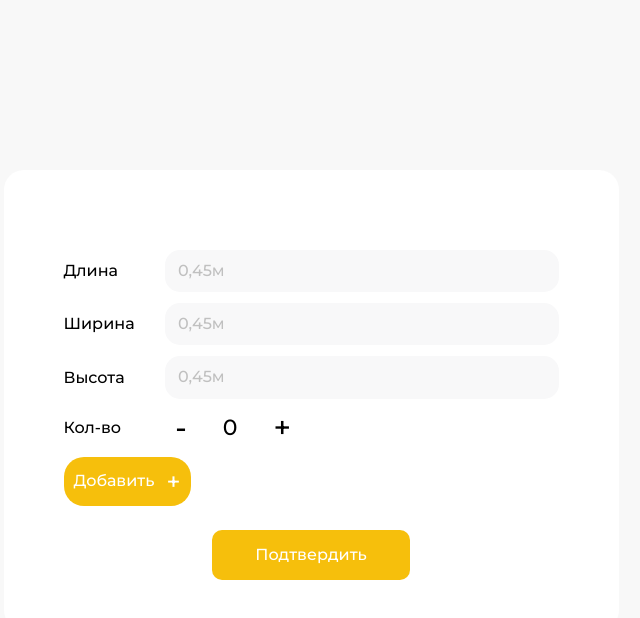
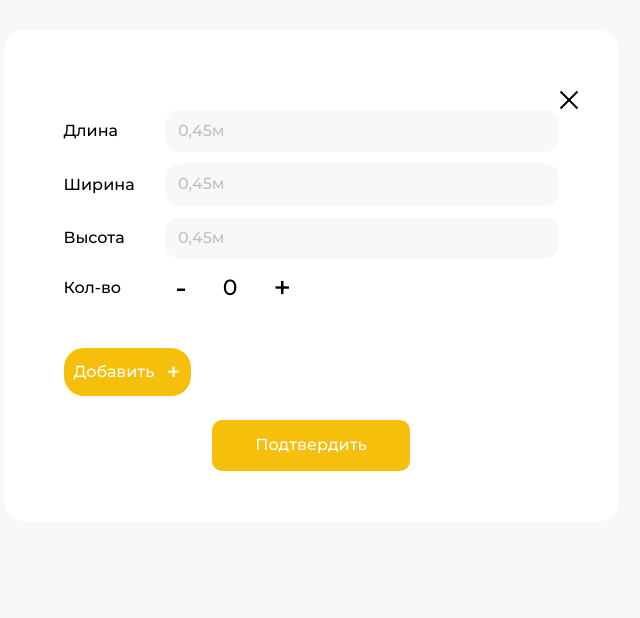
Before and after one commit to akezhanbexeitov/form, a React (Vite) app: page / in a window 1280 px wide. Shown: the top 618 px of the page, without its empty margins (329-969 px from the left). Built offline with nearby package versions, Linux system fonts and the light colour scheme.

Commit message:
Create DImensions component and add delete cross button

```diff
--- a/package.json
+++ b/package.json
@@ -12,7 +12,8 @@
   "dependencies": {
     "react": "^18.2.0",
     "react-dom": "^18.2.0",
-    "react-router-dom": "^5.2.1"
+    "react-router-dom": "^5.2.1",
+    "uuidv4": "^6.2.13"
   },
   "devDependencies": {
     "@types/react": "^18.0.28",
--- a/src/app/App.module.css
+++ b/src/app/App.module.css
@@ -5,8 +5,7 @@ body {
 
 .wrapper {
   width: 80%;
-  height: 100vh;
-  padding: 10px 15px;
+  padding: 30px 15px;
   margin: 0 auto;
   box-sizing: border-box;
   display: flex;
--- /dev/null
+++ b/src/dimensions/Dimensions.jsx
@@ -0,0 +1,70 @@
+/* eslint-disable react/prop-types */
+import dimensionsStyles from './Dimensions.module.css'
+import { useState } from 'react'
+
+const Dimensions = (props) => {
+    const { handleDelete, id } = props
+    let [length, setLength] = useState(null)
+    let [width, setWidth] = useState(null)
+    let [height, setHeight] = useState(null)
+    let [count, setCount] = useState(0)
+
+    const handleIncrement = () => {
+        setCount(++count)
+    }
+
+    const handleDecrement = () => {
+        if (count > 0) {
+            setCount(--count)
+        }
+    }
+
+    // console.log(length, width, height)
+    // console.log(id)
+
+    return (
+        <div className={dimensionsStyles.container}>
+            <div className={dimensionsStyles.item}>
+                <label className={dimensionsStyles.label} htmlFor="length">Длина</label>
+                <input
+                    className={dimensionsStyles.input}
+                    type="number"
+                    name="length"
+                    placeholder='0,45м'
+                    onChange={(e) => setLength(e.target.value)}
+                />
+            </div>
+            <div className={dimensionsStyles.item}>
+                <label className={dimensionsStyles.label} htmlFor="width">Ширина</label>
+                <input
+                    className={dimensionsStyles.input}
+                    type="number"
+                    name="width"
+                    placeholder='0,45м'
+                    onChange={(e) => setWidth(e.target.value)}
+                />
+            </div>
+            <div className={dimensionsStyles.item}>
+                <label className={dimensionsStyles.label} htmlFor="height">Высота</label>
+                <input
+                    className={dimensionsStyles.input}
+                    type="number"
+                    name="height"
+                    placeholder='0,45м'
+                    onChange={(e) => setHeight(e.target.value)}
+                />
+            </div>
+            <div className={dimensionsStyles.item}>
+                <p className={dimensionsStyles.label}>Кол-во</p>
+                <div className={dimensionsStyles.counter}>
+                    <button type='button' onClick={handleDecrement} className={dimensionsStyles.math}>-</button>
+                    <p className={dimensionsStyles.number}>{ count }</p>
+                    <button type='button' onClick={handleIncrement} className={dimensionsStyles.math}>+</button>
+                </div>
+            </div>
+            <button onClick={() => handleDelete(id)} className={dimensionsStyles.close} type='button'></button>
+        </div>
+    )
+}
+
+export default Dimensions
--- /dev/null
+++ b/src/dimensions/Dimensions.module.css
@@ -0,0 +1,75 @@
+.container {
+    width: 100%;
+    position: relative;
+    margin-bottom: 30px;
+}
+
+.item {
+    display: flex;
+    justify-content: space-between;
+    align-items: center;
+    gap: 28px;
+    margin-bottom: 11px;
+    width: 100%;
+}
+
+.label {
+    flex: 0.6;
+}
+
+.counter {
+    display: flex;
+    align-items: center;
+    flex: 3;
+    column-gap: 30px;
+}
+
+.math {
+    font-size: 30px;
+    border: none;
+    background-color: transparent;
+    cursor: pointer;
+}
+
+.number {
+    font-size: 22px;
+}
+
+.input {
+    padding: 12px 13px;
+    background-color: #F8F8F9;
+    border-radius: 15px;
+    border: none;
+    flex: 3;
+}
+
+.input::placeholder {
+    color: #C0C0C0;
+}
+
+.close {
+    position: absolute;
+    background-color: transparent;
+    border: none;
+    width: 40px;
+    height: 40px;
+    cursor: pointer;
+    top: -30px;
+    right: -30px;
+}
+
+.close::before,
+.close::after {
+    content: "";
+    position: absolute;
+    top: 50%;
+    left: 50%;
+    width: 60%;
+    height: 2px;
+    background-color: black;
+    transform: translate(-50%, -50%) rotate(45deg);
+}
+
+.close::after {
+    transform: translate(-50%, -50%) rotate(-45deg);
+}
--- a/src/form/Form.jsx
+++ b/src/form/Form.jsx
@@ -1,81 +1,47 @@
+// import { useState } from 'react'
 import { useState } from 'react'
+import Dimensions from '../dimensions/Dimensions'
 import formStyles from './Form.module.css'
 import { useHistory } from 'react-router-dom'
-import Error from '../error/Error'
+import { v4 as uuidv4 } from 'uuid';
+// import Error from '../error/Error'
 
 const Form = () => {
-    let [length, setLength] = useState(null)
-    let [width, setWidth] = useState(null)
-    let [height, setHeight] = useState(null)
-    let [count, setCount] = useState(0)
-    let [isError, setIsError] = useState(false)
+    // let [isError, setIsError] = useState(false)
+    const [sizes, setSizes] = useState([
+        { id: uuidv4() }
+    ])
     const history = useHistory()
 
     const handleSubmit = e => {
         e.preventDefault()
-        if (length && width && height && count > 0) {
-            history.push('/delivery')
-        } else {
-            setIsError(true)
-        }
+        history.push('/delivery')
     }
 
-    const handleIncrement = () => {
-        setCount(++count)
+    const handleAddButton = () => {
+        setSizes([
+            ...sizes,
+            { id: uuidv4() }
+        ])
+        console.log(sizes)
     }
 
-    const handleDecrement = () => {
-        if (count > 0) {
-            setCount(--count)
-        }
+    const handleDelete = (id) => {
+        console.log(1)
+        setSizes(sizes.filter(item => item.id !== id))
     }
 
     return (
         <form className={formStyles.form}>
-            <div className={formStyles.item}>
-                <label className={formStyles.label} htmlFor="length">Длина</label>
-                <input
-                    className={formStyles.input}
-                    type="number"
-                    name="length"
-                    placeholder='0,45м'
-                    onChange={(e) => setLength(e.target.value)}
-                />
-            </div>
-            <div className={formStyles.item}>
-                <label className={formStyles.label} htmlFor="width">Ширина</label>
-                <input
-                    className={formStyles.input}
-                    type="number"
-                    name="width"
-                    placeholder='0,45м'
-                    onChange={(e) => setWidth(e.target.value)}
-                />
-            </div>
-            <div className={formStyles.item}>
-                <label className={formStyles.label} htmlFor="height">Высота</label>
-                <input
-                    className={formStyles.input}
-                    type="number"
-                    name="height"
-                    placeholder='0,45м'
-                    onChange={(e) => setHeight(e.target.value)}
-                />
-            </div>
-            <div className={formStyles.item}>
-                <p className={formStyles.label}>Кол-во</p>
-                <div className={formStyles.counter}>
-                    <button type='button' onClick={handleDecrement} className={formStyles.math}>-</button>
-                    <p className={formStyles.number}>{ count }</p>
-                    <button type='button' onClick={handleIncrement} className={formStyles.math}>+</button>
-                </div>
-            </div>
-            <button type='button' className={formStyles.addButton}>
+            { sizes.map(item => {
+                return <Dimensions key={item.id} handleDelete={handleDelete} id={item.id}/>
+            })}
+            <button onClick={handleAddButton} type='button' className={formStyles.addButton}>
                 <span>Добавить</span>
                 <span className={formStyles.plus}>+</span>
             </button>
             <button onClick={handleSubmit} type='submit' className={formStyles.button}>Подтвердить</button>
-            { isError && <Error />}
+            {/* { isError && <Error />} */}
         </form>
     )
 }
--- a/src/form/Form.module.css
+++ b/src/form/Form.module.css
@@ -7,49 +7,6 @@
     width: 615px;
     background-color: #fff;
     border-radius: 20px;
-}
-
-.item {
-    display: flex;
-    justify-content: space-between;
-    align-items: center;
-    gap: 28px;
-    margin-bottom: 11px;
-    width: 100%;
-}
-
-.label {
-    flex: 0.6;
-}
-
-.counter {
-    display: flex;
-    align-items: center;
-    flex: 3;
-    column-gap: 30px;
-}
-
-.math {
-    font-size: 30px;
-    border: none;
-    background-color: transparent;
-    cursor: pointer;
-}
-
-.number {
-    font-size: 22px;
-}
-
-.input {
-    padding: 12px 13px;
-    background-color: #F8F8F9;
-    border-radius: 15px;
-    border: none;
-    flex: 3;
-}
-
-.input::placeholder {
-    color: #C0C0C0;
 }
 
 .addButton {
```
Also changed, not shown: 1 other file (tests, documents, lock files or other folders).
